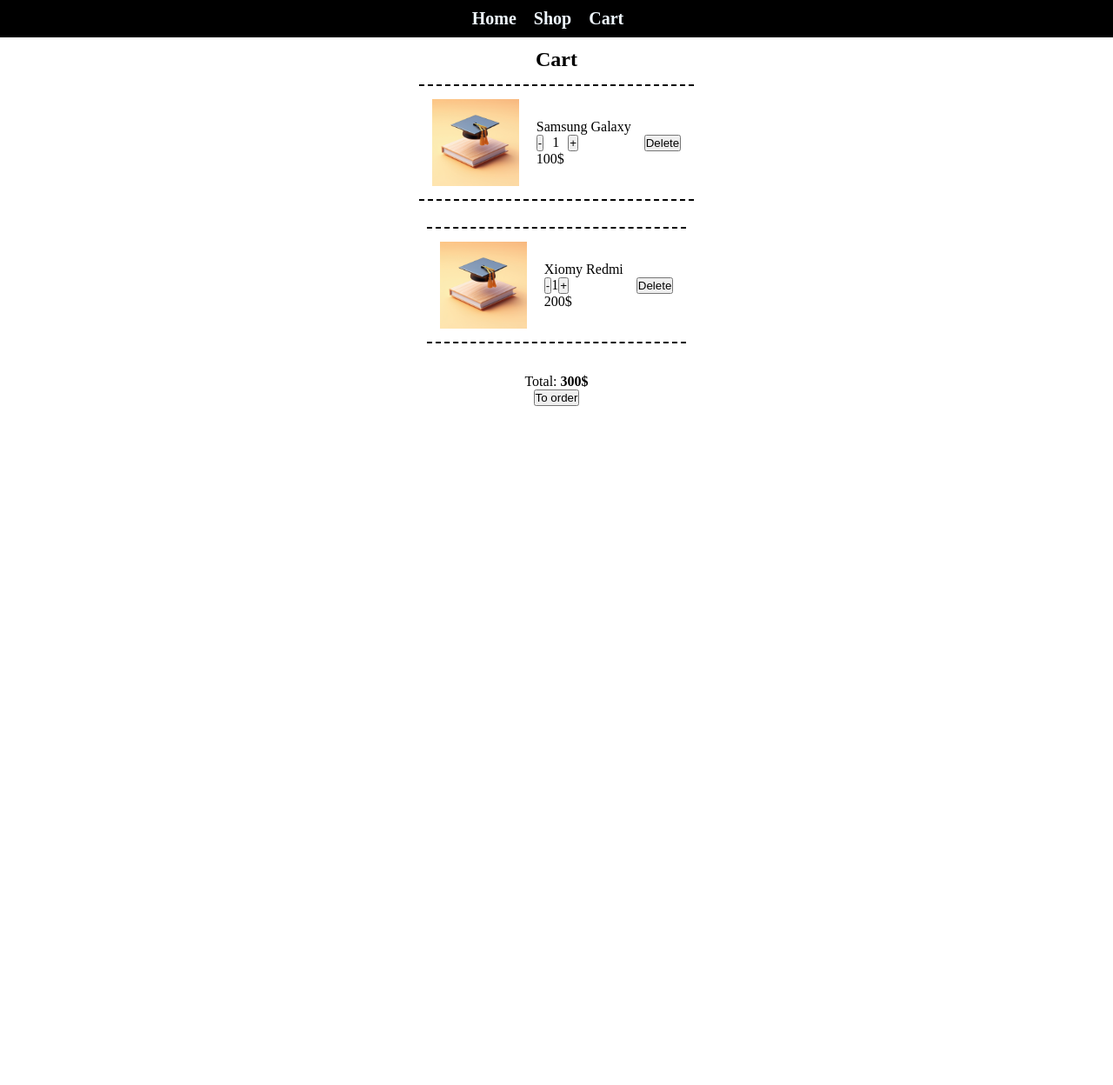
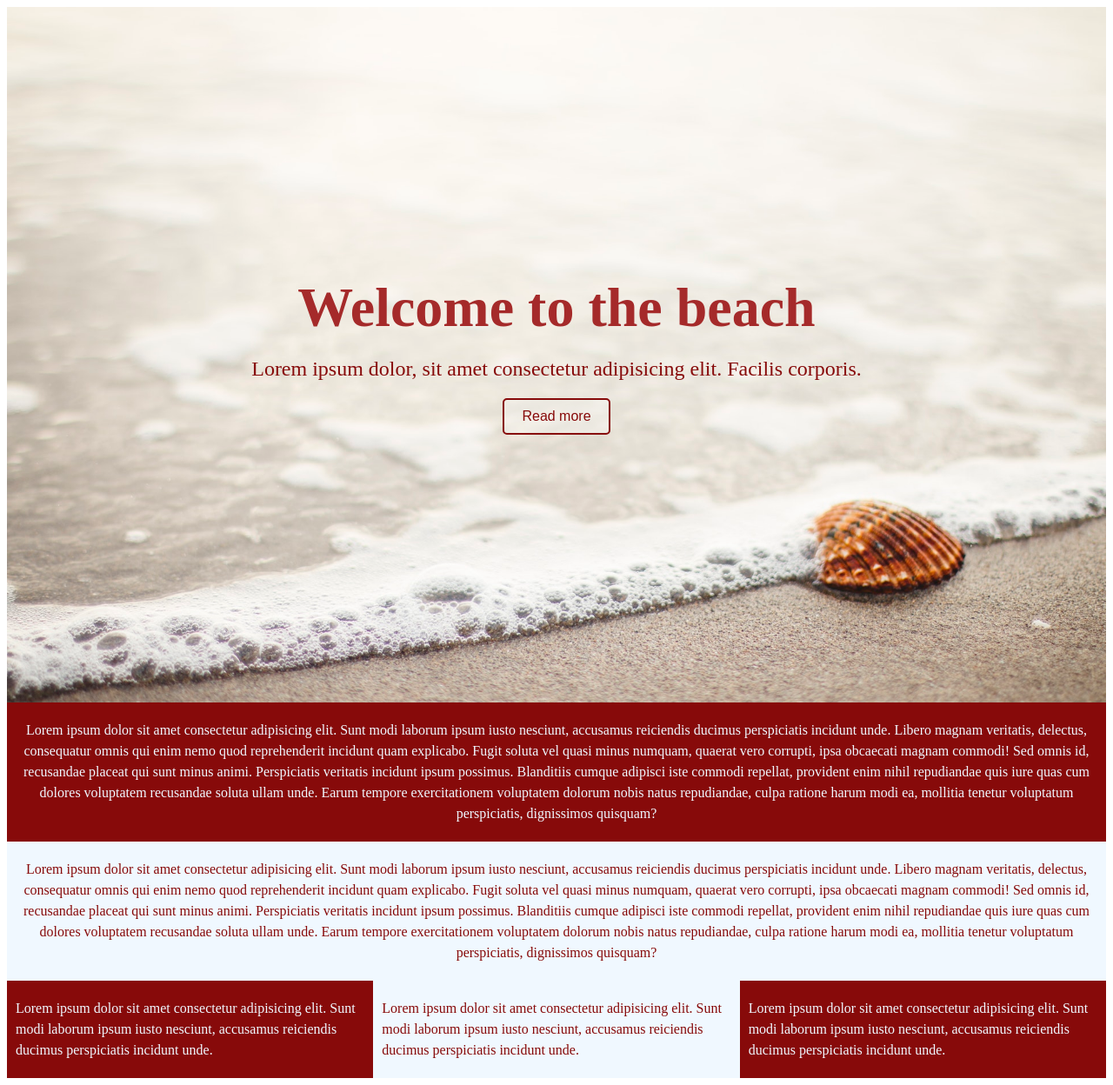
Before and after one commit to alonazimina/Cars-project, a plain HTML site: page index.html in a window 1280 px wide. Shown: the whole page at 87% size. Before the commit the page ends 800 px from the top, so only its background shows below. Drawn offline with Linux system fonts and the light colour scheme.

Commit message:
homework

```diff
--- a/index.html
+++ b/index.html
@@ -3,52 +3,61 @@
   <head>
     <meta charset="UTF-8" />
     <meta name="viewport" content="width=device-width, initial-scale=1.0" />
-    <title>Shop</title>
+    <title>Homework</title>
     <link rel="stylesheet" href="style.css" />
   </head>
   <body>
-    <nav>
-      <ul class="nav-list">
-        <li class="nav-item"><a class="link" href="#">Home</a></li>
-        <li class="nav-item"><a class="link" href="#">Shop</a></li>
-        <li class="nav-item"><a class="link" href="#">Cart</a></li>
-      </ul>
-    </nav>
-    <section class="cart">
-      <h2>Cart</h2>
-      <article class="item">
-        <img src="./pictures/view-3d-book-with-graduation-cap.jpg" alt="Book" />
-        <div>
-          <span>Samsung Galaxy</span>
-          <div class="item-control">
-            <button class="decrease">-</button>
-            <span class="quantity">1</span>
-            <button class="increase">+</button>
-          </div>
-          <span class="price">100$</span>
-        </div>
-        <button class="remove">Delete</button>
-      </article>
+    <div class="container">
+      <h1>Welcome to the beach</h1>
+      <p>
+        Lorem ipsum dolor, sit amet consectetur adipisicing elit. Facilis
+        corporis.
+      </p>
+      <button>Read more</button>
+    </div>
+    <p class="text">
+      Lorem ipsum dolor sit amet consectetur adipisicing elit. Sunt modi laborum
+      ipsum iusto nesciunt, accusamus reiciendis ducimus perspiciatis incidunt
+      unde. Libero magnam veritatis, delectus, consequatur omnis qui enim nemo
+      quod reprehenderit incidunt quam explicabo. Fugit soluta vel quasi minus
+      numquam, quaerat vero corrupti, ipsa obcaecati magnam commodi! Sed omnis
+      id, recusandae placeat qui sunt minus animi. Perspiciatis veritatis
+      incidunt ipsum possimus. Blanditiis cumque adipisci iste commodi repellat,
+      provident enim nihil repudiandae quis iure quas cum dolores voluptatem
+      recusandae soluta ullam unde. Earum tempore exercitationem voluptatem
+      dolorum nobis natus repudiandae, culpa ratione harum modi ea, mollitia
+      tenetur voluptatum perspiciatis, dignissimos quisquam?
+    </p>
+    <p class="text-2">
+      Lorem ipsum dolor sit amet consectetur adipisicing elit. Sunt modi laborum
+      ipsum iusto nesciunt, accusamus reiciendis ducimus perspiciatis incidunt
+      unde. Libero magnam veritatis, delectus, consequatur omnis qui enim nemo
+      quod reprehenderit incidunt quam explicabo. Fugit soluta vel quasi minus
+      numquam, quaerat vero corrupti, ipsa obcaecati magnam commodi! Sed omnis
+      id, recusandae placeat qui sunt minus animi. Perspiciatis veritatis
+      incidunt ipsum possimus. Blanditiis cumque adipisci iste commodi repellat,
+      provident enim nihil repudiandae quis iure quas cum dolores voluptatem
+      recusandae soluta ullam unde. Earum tempore exercitationem voluptatem
+      dolorum nobis natus repudiandae, culpa ratione harum modi ea, mollitia
+      tenetur voluptatum perspiciatis, dignissimos quisquam?
+    </p>
 
-      <article class="item">
-        <img src="./pictures/view-3d-book-with-graduation-cap.jpg" alt="Book" />
-        <div>
-          <span>Xiomy Redmi</span>
-          <div class="item-control">
-            <button class="decrease">-</button>
-            <span>1</span>
-            <button class="increase">+</button>
-          </div>
-          <span class="price">200$</span>
-        </div>
-        <button class="remove">Delete</button>
-      </article>
-
-      <article class="total">
-        <span>Total: </span>
-        <span class="total-price">300$</span>
-      </article>
-      <button class="chekout">To order</button>
-    </section>
+    <div class="container-2">
+      <div class="text-3">
+        Lorem ipsum dolor sit amet consectetur adipisicing elit. Sunt modi
+        laborum ipsum iusto nesciunt, accusamus reiciendis ducimus perspiciatis
+        incidunt unde.
+      </div>
+      <div class="text-4">
+        Lorem ipsum dolor sit amet consectetur adipisicing elit. Sunt modi
+        laborum ipsum iusto nesciunt, accusamus reiciendis ducimus perspiciatis
+        incidunt unde.
+      </div>
+      <div class="text-5">
+        Lorem ipsum dolor sit amet consectetur adipisicing elit. Sunt modi
+        laborum ipsum iusto nesciunt, accusamus reiciendis ducimus perspiciatis
+        incidunt unde.
+      </div>
+    </div>
   </body>
 </html>
--- a/style.css
+++ b/style.css
@@ -1,69 +1,118 @@
-*{
-    padding: 0;
-    margin: 0;
-    box-sizing: border-box;
+.container {
+    position: relative;
+    width: 100%;
+    height: 100vh;
+    background-image: url('./pictures/ракушка.jpg');
+    background-size: cover;
+    background-position: center;
+    display: flex;
+    flex-direction: column;
+    justify-content: center;
+    align-items: center;
+    text-align: center;
+    color: white;
 }
-nav{
-    width: 100%;
-    display: flex;
-    justify-content: center;
-    background-color: black;
-    padding: 10px;
-    position: fixed;
-    top: 0;
+h1{
+    color: brown;
+    font-size: 64px;
+
 }
-.nav-list{
-display: flex;
-list-style-type: none;
-font-size: 20px;
-font-weight: bold;
+p{
+    color: #870a0a;
+    font-size: 24px;
 }
-.nav-item{
-    margin-right: 20px;
+button {
+    margin-top: 20px;
+    padding: 10px 20px;
+    font-size: 16px;
+    background-color: rgba(255, 255, 255, 0.3);
+    color: #870a0a;
+    cursor: pointer;
+    border-radius: 5px;
+    border: 2px solid white;
+        border-color: #870a0a;
 }
-.link{
-    text-decoration: none;
+
+h1, p, button {
+    margin: 10px;
+}
+
+button:hover{
+    background-color: brown;
     color: aliceblue;
 }
-.link:hover{
-    border-bottom: 2px orange dashed
+
+.text{
+    background-color: #870a0a;
+    color: aliceblue;
+    text-align: center;
+    font-size: 16px;
+    padding-top: 20px;
+    padding-bottom: 20px;
+    padding-left: 10px;
+    padding-right: 10px;
+    margin: 0;
+    line-height: 1.5;
 }
-.cart{
+
+.text-2 {
+    background-color: aliceblue;
+    color: #870a0a;
+    text-align: center;
+    font-size: 16px;
+    padding-top: 20px;
+    padding-bottom: 20px;
+    padding-left: 10px;
+    padding-right: 10px;
+    margin: 0;
+    line-height: 1.5;
+}
+
+.container-2 {
     display: flex;
-    flex-direction: column;
-    align-items: center;
-    margin-top: 55px;
 }
-.item{
-    display: flex;
-    justify-content: space-between;
-    align-items: center;
-    margin: 15px;
-    padding: 15px;
-    border-top: 2px dashed black;
-    border-bottom: 2px dashed black;
+
+.text-3 {
+
+    text-align: left;
+    margin: 0 10px;
+    background-color: #870a0a;
+        color: aliceblue;
+        font-size: 16px;
+            padding-top: 20px;
+            padding-bottom: 20px;
+            padding-left: 10px;
+            padding-right: 10px;
+            margin: 0;
+            line-height: 1.5;
 }
-.item img{
-    width: 100px;
-    height: 100px;
-    margin-right: 20px;
+
+.text-4 {
+
+    text-align: left;
+    margin: 0 10px;
+    background-color: aliceblue;
+        color: #870a0a;
+        font-size: 16px;
+            padding-top: 20px;
+            padding-bottom: 20px;
+            padding-left: 10px;
+            padding-right: 10px;
+            margin: 0;
+            line-height: 1.5;
 }
-.item-control{
-    display: flex;
-    align-items: center;
+
+.text-5 {
+
+    text-align: left;
+    margin: 0 10px;
+    background-color: #870a0a;
+        color: aliceblue;
+        font-size: 16px;
+            padding-top: 20px;
+            padding-bottom: 20px;
+            padding-left: 10px;
+            padding-right: 10px;
+            margin: 0;
+            line-height: 1.5;
 }
-.quantity{
-    margin: 0 10px;
-}
-.total{
-    margin-top: 20px;
-}
-.total-price{
-    font-weight: 800;
-}
-.checkout{
-    margin-top: 20px;
-}
-.remove{
-    margin-left: 15px;
-}
```
Also changed, not shown: pictures/view-3d-book-with-graduation-cap.jpg (deleted), pictures/ракушка.jpg (added).
